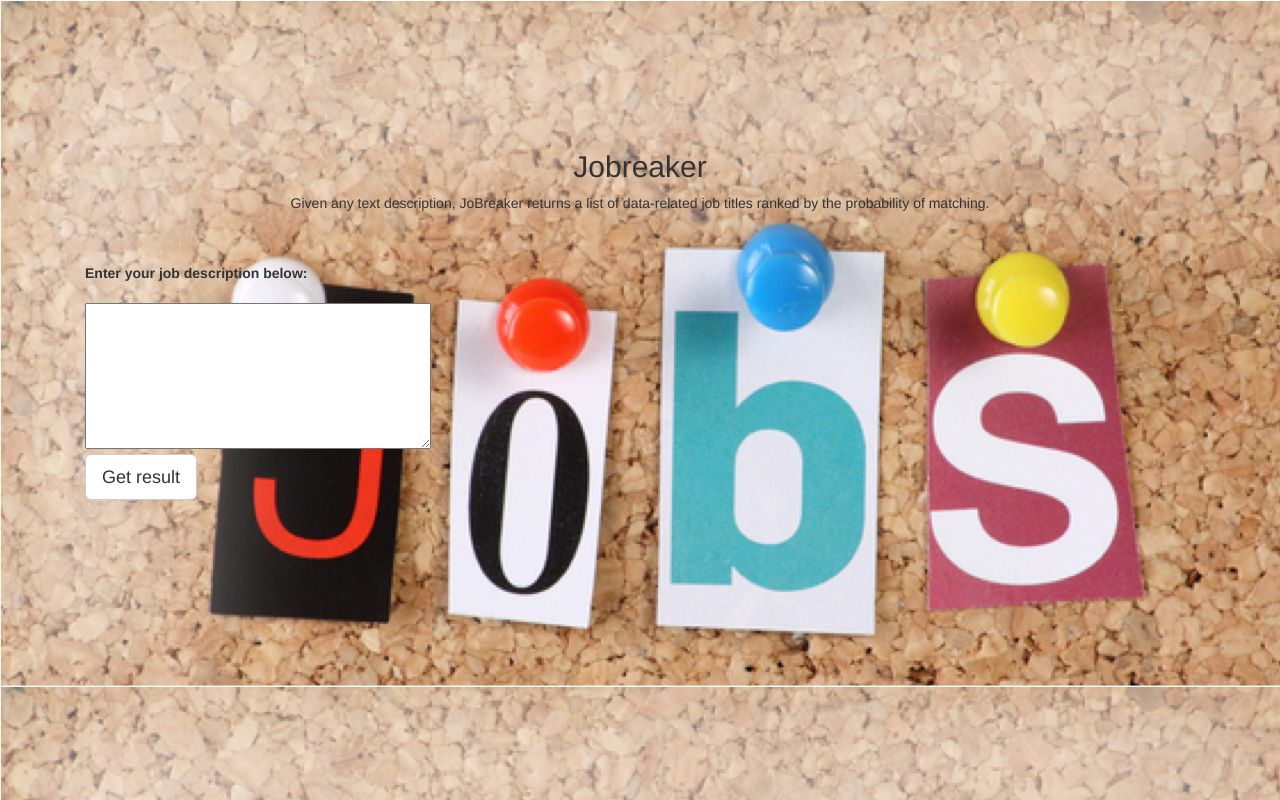
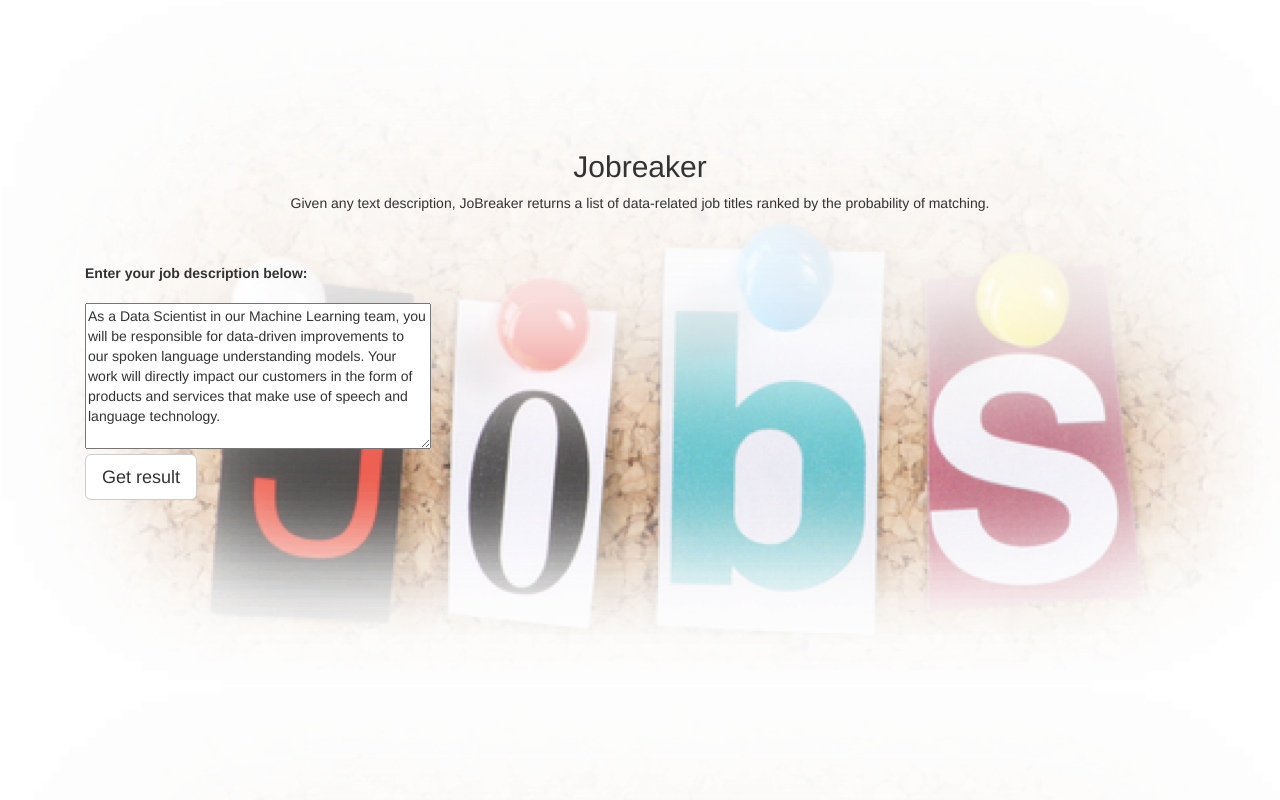
Before and after one commit to JadeYu/JoBreaker, a Flask app: page / in a window 1280 px wide. Run offline with Flask 2, Linux system fonts and the light colour scheme; parts of the project's set-up code (start-up, migrations or seed data) failed here and were passed over; some libraries are stand-ins or nearby versions.

Commit message:
error page added

```diff
--- a/JB_app/flaskexample/templates/input.html
+++ b/JB_app/flaskexample/templates/input.html
@@ -55,7 +55,31 @@
         <div class="form-group">
           <label for="description">Enter your job description below:</label>
         </div>
-		<textarea name="description" cols="40" rows="7" maxlength="8000"></textarea>
+		<textarea name="description" cols="40" rows="7" maxlength="8000">As a Data Scientist in our Machine Learning team, you will be responsible for data-driven improvements to our spoken language understanding models. Your work will directly impact our customers in the form of products and services that make use of speech and language technology.
+
+You will:
+· Ensure data quality throughout all stages of acquisition and processing, including such areas as data sourcing/collection, ground truth generation, normalization, transformation, cross-lingual alignment/mapping, etc.
+· Clean, analyze and select data to achieve goals
+· Build and release models that elevate the customer experience and track impact over time
+· Collaborate with colleagues from science, engineering and business backgrounds.
+· Present proposals and results in a clear manner backed by data and coupled with actionable conclusions
+· Work with engineers to develop efficient data querying infrastructure for both offline and online use cases
+
+· Bachelors or Masters degree in a relevant field
+· 2-3 years experience with various data analysis and visualization tools
+· Experience in Perl, Python, or another scripting language; command line usage
+· Track record of diving into data to discover hidden patterns and of conducting error/deviation analysis
+· High-level knowledge of various machine learning techniques and key parameters that affect their performance
+· Ability to develop experimental and analytic plans for data modeling processes, use of strong baselines, ability to accurately determine cause and effect relations
+· Understanding of relevant statistical measures such as confidence intervals, significance of error measurements, development and evaluation data sets, etc.
+
+· The motivation to achieve results in a fast-paced environment.
+· Experience with statistical modelling / machine learning
+· Strong attention to detail
+· Exceptional level of organization
+· Comfortable working in a fast paced, highly collaborative, dynamic work environment
+· Ability to think creatively and solve problems
+· Fluency in a foreign language</textarea>
 
         <div>
           <button type="submit" class="btn btn-default btn-lg">Get result</button>
--- a/JB_app/flaskexample/views.py
+++ b/JB_app/flaskexample/views.py
@@ -22,16 +22,20 @@
 def model_result():
     #pull 'description' from input field and store it
     description = [request.args.get('description')]
-    cleaned = raw_cleaning(description, False)
-    cleaned_grams = get_grams(description, False)
-    #cleaned_words = list(set(cleaned.iloc[0].split()))
-    prediction = text_clf.predict_proba(cleaned)
-    output = pd.DataFrame()
-    output['jobtitle'] = text_clf.classes_
-    output['probability'] = prediction[0]
-    contri_words = contributing_words(cleaned_grams, keywords)
-    output = output.sort_values(by='probability', ascending=False)
-    return render_template("output.html", title1=output.iloc[0,0],
+    if len(description[0]) < 20:
+        return render_template("error.html")
+    try:
+        cleaned = raw_cleaning(description, False)
+        cleaned_grams = get_grams(description, False)
+        #cleaned_words = list(set(cleaned.iloc[0].split()))
+        prediction = text_clf.predict_proba(cleaned)
+        output = pd.DataFrame()
+        output['jobtitle'] = text_clf.classes_
+        output['probability'] = prediction[0]
+        contri_words = contributing_words(cleaned_grams, keywords)
+        output = output.sort_values(by='probability', ascending=False)
+
+        return render_template("output.html", title1=output.iloc[0,0],
                          title2=output.iloc[1,0],
                          title3=output.iloc[2,0],
                          title4=output.iloc[3,0],
@@ -47,3 +51,5 @@
                          score7=round(output.iloc[6,1],2),
                          words1=contri_words[output.iloc[0,0]],
                          words2=contri_words[output.iloc[1,0]])
+    except:
+        return render_template("error.html")
```
Also changed, not shown: JB_app/flaskexample/templates/error.html (added, +8 -0 lines), metrics/confusion_matrix_all.csv (+8 -8 lines), metrics/precision_matrix_all.csv (added, +8 -0 lines), metrics/recall_matrix_all.csv (+8 -8 lines), JB_app/flaskexample/static/app_background.png, JB_app/flaskexample/static/app_background_out.png, JB_app/flaskexample/templates/background.png (deleted), 2 other files.
